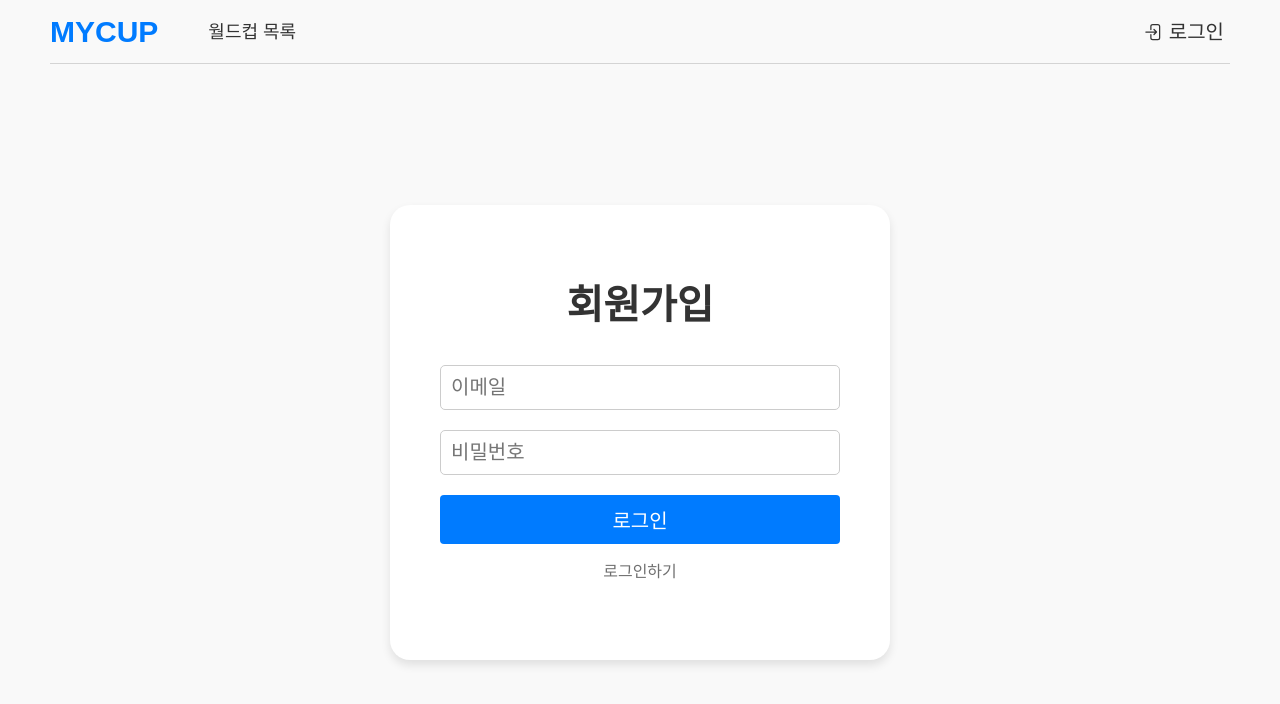
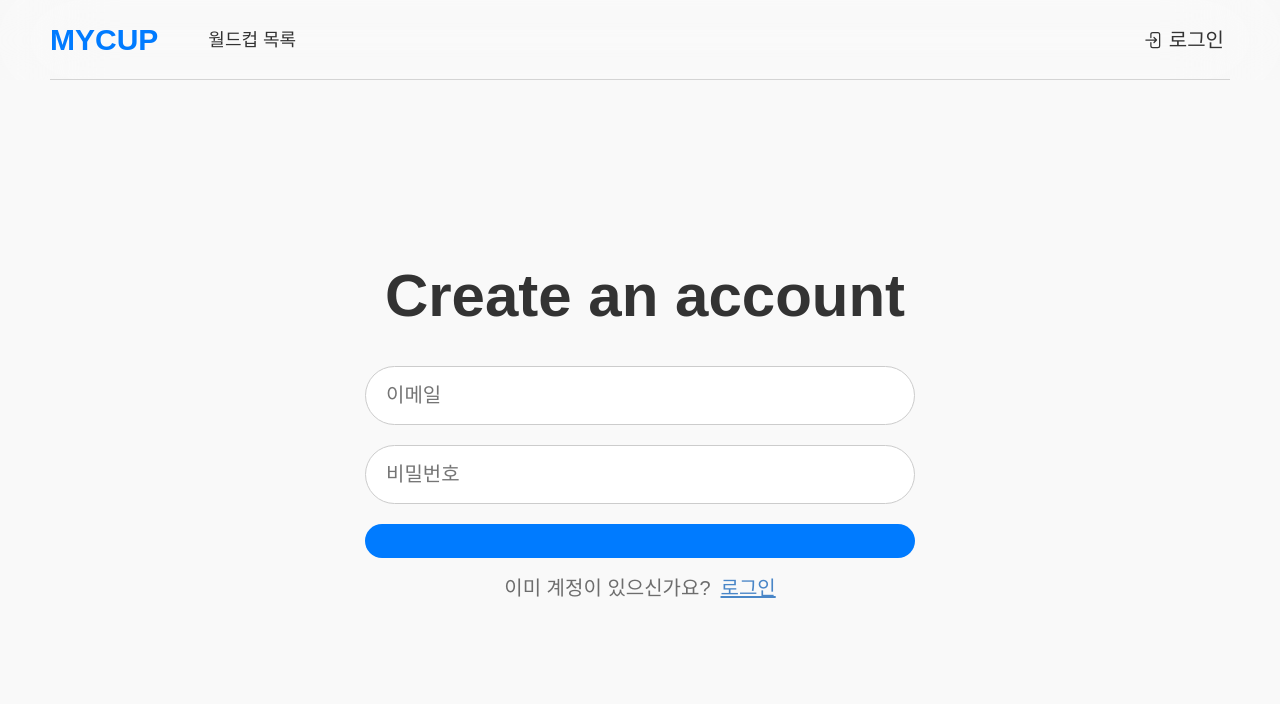
Before and after one commit to Castillou/MYCUP_GAME, a React (Vite) app in the folder frontend/: page /auth in a window 1280 px wide. Shown: the top 704 px of the page. Built offline with nearby package versions, Linux system fonts and the light colour scheme; a web font is replaced by a local one.

Commit message:
:lipstick:(style): 전반적인 디자인 디테일 수정

```diff
--- a/frontend/src/compnents/Game/OptionBox.jsx
+++ b/frontend/src/compnents/Game/OptionBox.jsx
@@ -6,11 +6,10 @@ import OptionComp from './OptionComp';
 
 const Title = styled.h2`
 	width: 100%;
-	height: 7.5vh;
-	background-color: #222;
-	color: #fff;
+	padding: 3rem 0;
+	color: #333;
 	font-size: 4rem;
-	font-weight: 600;
+	font-weight: 800;
 	display: flex;
 	justify-content: center;
 	align-items: center;
@@ -20,10 +19,11 @@ const Title = styled.h2`
 	a {
 		position: absolute;
 		top: 50%;
-		right: 5rem;
+		right: 2rem;
 		transform: translateY(-50%);
-		font-size: 2rem;
-		background-color: #efefef;
+		font-size: 1.8rem;
+		font-weight: 500;
+		background-color: #dfdfdf;
 		color: #333;
 		padding: 1rem 2rem;
 		border-radius: 4rem;
@@ -32,22 +32,27 @@ const Title = styled.h2`
 
 const OptionList = styled.section`
 	width: 100%;
-	background-color: #333;
+	padding: 1rem 1rem;
+
 	display: flex;
 	justify-content: center;
+	gap: 5rem;
+
+	overflow-x: hidden;
 	position: relative;
-	overflow: hidden;
 `;
+
 const Vstext = styled.span`
 	position: absolute;
 	top: 50%;
 	left: 50%;
 	transform: translate(-50%, -50%);
-	color: white;
+	z-index: 100;
+
 	font-size: 10rem;
 	font-weight: 900;
-	-webkit-text-stroke: 0.7rem #ffc000;
-	z-index: 100;
+	color: white;
+	text-shadow: 0 0 10px rgba(0, 0, 0, 0.8);
 
 	transition: opacity 0.2s ease-in-out;
 
--- a/frontend/src/compnents/Game/OptionComp.jsx
+++ b/frontend/src/compnents/Game/OptionComp.jsx
@@ -3,25 +3,31 @@ import styled from 'styled-components';
 const Option = styled.article`
 	width: 50%;
 	background-color: #333;
+	border-radius: 5rem;
+	box-shadow: 0 0 10px rgba(0, 0, 0, 0.2);
+
+	overflow: hidden;
 	position: relative;
 	cursor: pointer;
 	transition: all 1s ease-in-out;
 
 	&.slide_left {
 		transform: translateX(-160%);
-		margin-right: -50%;
+		margin-right: -53%;
 	}
 	&.slide_right {
-		transform: translateX(160%);
-		margin-left: -50%;
+		transform: translateX(165%);
+		margin-left: -53%;
 	}
 `;
+
 const ImgBox = styled.img`
 	display: block;
 	width: 100%;
-	height: 84.5vh;
+	height: 78vh;
 	object-fit: cover;
 `;
+
 const Name = styled.h2`
 	position: absolute;
 	width: 100%;
--- a/frontend/src/compnents/Interface/MainNavigation.jsx
+++ b/frontend/src/compnents/Interface/MainNavigation.jsx
@@ -6,10 +6,11 @@ const Nav = styled.nav`
 	justify-content: space-between;
 	align-items: center;
 	padding: 1rem 5rem;
-	height: 8vh;
+	height: 8rem;
 	width: 100%;
 	color: white;
 	position: relative;
+	backdrop-filter: blur(50px);
 
 	z-index: 100;
 
--- a/frontend/src/compnents/Login/LoginForm.jsx
+++ b/frontend/src/compnents/Login/LoginForm.jsx
@@ -9,37 +9,51 @@ import styled from 'styled-components';
 import classes from './LoginForm.module.css';
 
 const Title = styled.h1`
-	font-size: 4rem;
-	font-weight: 700;
+	font-size: 6rem;
+	font-weight: 900;
 	text-align: center;
+	padding-left: 1rem;
 	margin-bottom: 2rem;
 `;
+
 const Input = styled.input`
 	font-size: 2rem;
-	padding: 1rem;
+	padding: 1.7rem 2rem;
 	border: 1px solid #ccc;
-	border-radius: 0.5rem;
+	border-radius: 5rem;
+
+	&:focus {
+		outline: 1.5px solid #2e93ff;
+	}
 `;
+
 const Button = styled.button`
 	font-size: 2rem;
-	padding: 1rem 2rem;
+	padding: 1.7rem;
 	border: none;
 	background-color: #007bff;
 	color: white;
 	cursor: pointer;
-	border-radius: 0.4rem;
+	border-radius: 5rem;
 
 	&:hover {
 		background-color: #0056b3;
 	}
 `;
+
 const CreateUser = styled.span`
 	display: block;
 	text-align: center;
-	font-size: 1.6rem;
+	font-size: 2rem;
 	opacity: 0.7;
 
 	cursor: pointer;
+
+	a {
+		margin-left: 1rem;
+		text-decoration: underline;
+		color: #0056b3;
+	}
 `;
 
 export default function LoginForm() {
@@ -51,10 +65,18 @@ export default function LoginForm() {
 	const isSignup = searchParams.get('mode') === 'signup';
 	const isSubmitting = navigation.state === 'submitting';
 
+	let buttonText;
+
+	if (isLogin) {
+		buttonText = '로그인';
+	} else if (isSignup) {
+		buttonText = '가입하기';
+	}
+
 	return (
 		<>
 			<Form method="post" className={classes.form}>
-				<Title>{isLogin ? 'LOG IN' : '회원가입'}</Title>
+				<Title>{isLogin ? 'LOG IN' : 'Create an account'}</Title>
 				{data && data.errors && (
 					<ul>
 						{Object.values(data.errors).map((err) => (
@@ -87,11 +109,12 @@ export default function LoginForm() {
 					required
 				/>
 				<Button disabled={isSubmitting}>
-					{isSubmitting ? '생성중...' : '로그인'}
+					{isSubmitting ? '생성중...' : buttonText}
 				</Button>
 				<CreateUser>
+					{isLogin ? '아직 회원이 아니신가요?' : '이미 계정이 있으신가요?'}
 					<Link to={`?mode=${isLogin ? 'signup' : 'login'}`}>
-						{isLogin ? '새 계정 만들기' : '로그인하기'}
+						{isLogin ? '회원가입' : '로그인'}
 					</Link>
 				</CreateUser>
 			</Form>
--- a/frontend/src/compnents/Login/LoginForm.module.css
+++ b/frontend/src/compnents/Login/LoginForm.module.css
@@ -1,11 +1,9 @@
 .form {
 	display: flex;
 	flex-direction: column;
-	width: 50rem;
+	width: 65rem;
 	padding: 8rem 5rem;
 	border-radius: 2rem;
-	background-color: #fff;
-	box-shadow: 0 5px 10px rgba(0, 0, 0, 0.1);
 	font-size: 1.6rem;
 	gap: 2rem;
 }
--- a/frontend/src/compnents/Make/ButtonSectionComp.jsx
+++ b/frontend/src/compnents/Make/ButtonSectionComp.jsx
@@ -1,22 +1,21 @@
 import styled from 'styled-components';
 
 const ButtonSection = styled.section`
-	width: 100%;
-	display: flex;
-	gap: 3rem;
-	border-bottom: 3px solid #e1e1e1;
+	margin-bottom: 1.5rem;
 `;
 
 const ButtonBox = styled.div`
 	display: flex;
+	gap: 1rem;
 `;
 
 const Button = styled.button`
-	padding: 2rem 3rem;
+	padding: 1.5rem 3rem;
 	border: none;
+	border-radius: 5rem;
 	font-size: 1.8rem;
 	cursor: pointer;
-	background-color: #f9f9f9;
+	background-color: #fff;
 
 	&.active {
 		background-color: #2e93ff;
@@ -24,13 +23,17 @@ const Button = styled.button`
 		font-weight: 800;
 	}
 	&:hover {
-		opacity: 0.7;
+		background-color: #efefef;
+
+		&.active {
+			background-color: #56a8ff;
+		}
 	}
 
 	&.submit-btn {
 		width: 11rem;
 		padding: 1rem 0;
-		border-radius: 4px;
+		border-radius: 3rem;
 		grid-column: 2/3;
 		background-color: #2e93ff;
 		color: #fff;
--- a/frontend/src/compnents/Make/FormSection/InputRow.jsx
+++ b/frontend/src/compnents/Make/FormSection/InputRow.jsx
@@ -24,6 +24,7 @@ const Input = styled.input`
 	grid-column: 2/13;
 	font-size: 2rem;
 	padding: 0 1.5rem;
+	border-radius: 1rem;
 	border: 1px solid #d1d1d1;
 
 	&:focus {
@@ -35,7 +36,7 @@ const Description = styled.span`
 	grid-column: 2/8;
 	font-size: 1.6rem;
 	padding-top: 1rem;
-	opacity: 0.6;
+	color: #808080;
 `;
 
 // eslint-disable-next-line react/prop-types
--- a/frontend/src/compnents/Make/FormSection/UploadForm.jsx
+++ b/frontend/src/compnents/Make/FormSection/UploadForm.jsx
@@ -6,7 +6,8 @@ import ImageUpload from './ImageUpload';
 const Container = styled.div`
 	width: 100%;
 	background-color: #fff;
-	box-shadow: 0 5px 5px rgba(0, 0, 0, 0.2);
+	border-radius: 2rem;
+	box-shadow: 0 0 10px rgba(0, 0, 0, 0.1);
 `;
 
 const Title = styled.h2`
@@ -17,33 +18,28 @@ const Title = styled.h2`
 	border-bottom: 2px solid #efefef;
 `;
 
-const FormRow = styled.div`
+const SubmitRow = styled.div`
+	display: flex;
+	justify-content: flex-end;
 	padding: 0 3rem 2rem;
-	display: grid;
-	grid-template-columns: repeat(12, 1fr);
-	border-bottom: 1px dashed #d1d1d1;
-
-	&.submit-row {
-		grid-template-rows: 1fr;
-	}
 `;
 
-const Button = styled.button`
+const SubmitButton = styled.button`
+	grid-column: 12/13;
+	padding: 1rem 3rem;
+
+	font-size: 1.8rem;
+	font-weight: 800;
+	color: #fff;
+
 	border: none;
-	font-size: 1.8rem;
+	border-radius: 5px;
+	background-color: #2e93ff;
+
 	cursor: pointer;
 
-	&.submit-btn {
-		padding: 1rem 0;
-		border-radius: 4px;
-		grid-column: 12/13;
-		background-color: #2e93ff;
-		color: #fff;
-		font-weight: 800;
-	}
-
 	&:hover {
-		opacity: 0.7;
+		background-color: #56a8ff;
 	}
 `;
 
@@ -77,11 +73,9 @@ export default function UploadForm() {
 			))}
 			<RadioRow label="3) 공개여부" />
 			<ImageUpload />
-			<FormRow className="submit-row">
-				<Button type="submit" className="submit-btn">
-					저장하기
-				</Button>
-			</FormRow>
+			<SubmitRow className="submit-row">
+				<SubmitButton type="submit">저장하기</SubmitButton>
+			</SubmitRow>
 		</Container>
 	);
 }
--- a/frontend/src/pages/Game.jsx
+++ b/frontend/src/pages/Game.jsx
@@ -3,10 +3,11 @@ import { Await, useRouteLoaderData } from 'react-router-dom';
 import styled from 'styled-components';
 
 import OptionBox from '../compnents/Game/OptionBox';
+import LoadingSpinner from '../compnents/Interface/LoadingSpinner';
 
 const Wrapper = styled.section`
 	width: 100%;
-	height: 92vh;
+	padding: 0 5rem;
 `;
 
 export default function GamePage() {
@@ -14,11 +15,7 @@ export default function GamePage() {
 
 	return (
 		<Wrapper>
-			<Suspense
-				fallback={
-					<p style={{ textAlign: 'center', fontSize: '5rem' }}>로딩중...</p>
-				}
-			>
+			<Suspense fallback={<LoadingSpinner />}>
 				<Await resolve={events}>
 					{(LoadedEvents) => <OptionBox events={LoadedEvents} />}
 				</Await>
--- a/frontend/src/pages/Root.jsx
+++ b/frontend/src/pages/Root.jsx
@@ -8,7 +8,6 @@ const Wrapper = styled.div`
 	display: flex;
 	flex-direction: column;
 	align-items: center;
-	justify-content: center;
 	min-height: 100vh;
 	padding-top: 8vh;
 `;
```
